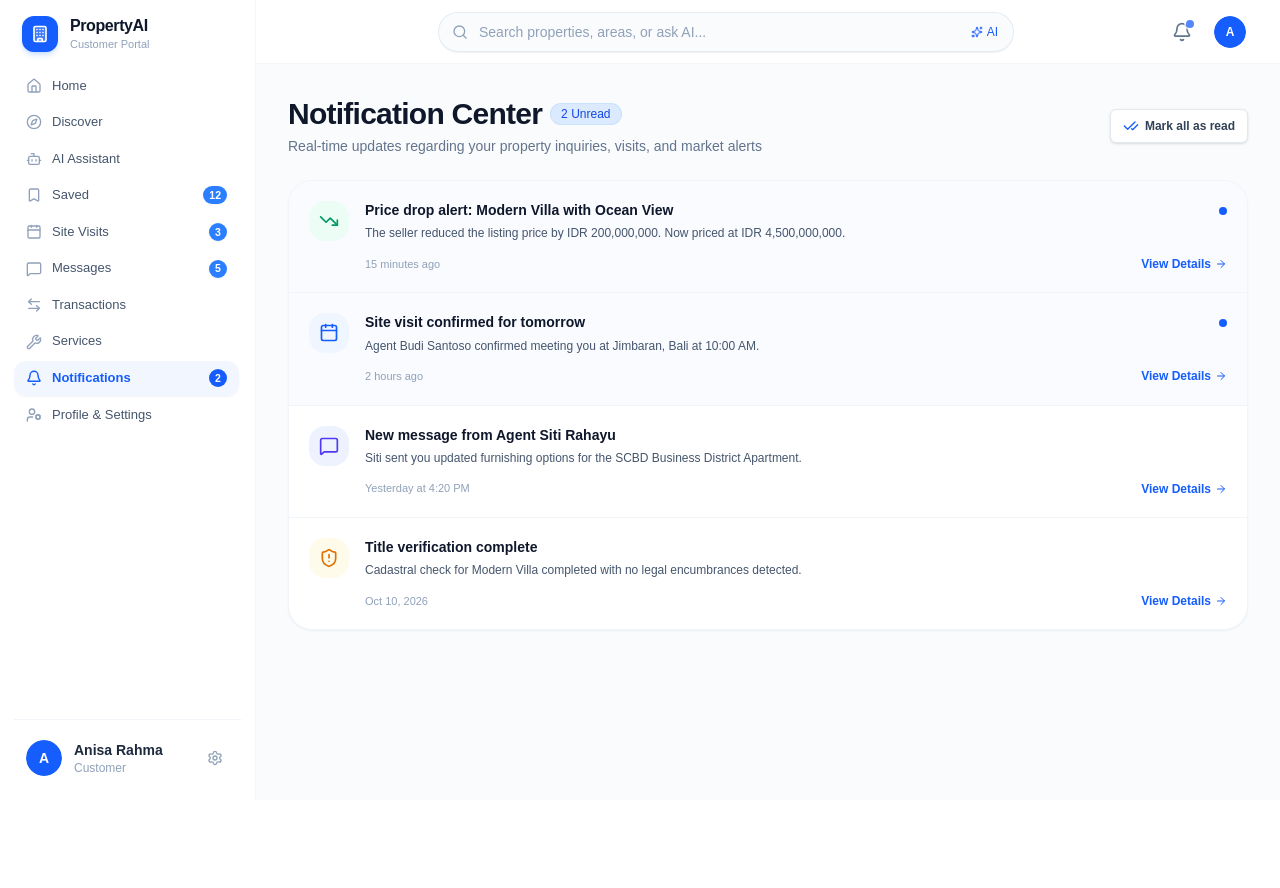
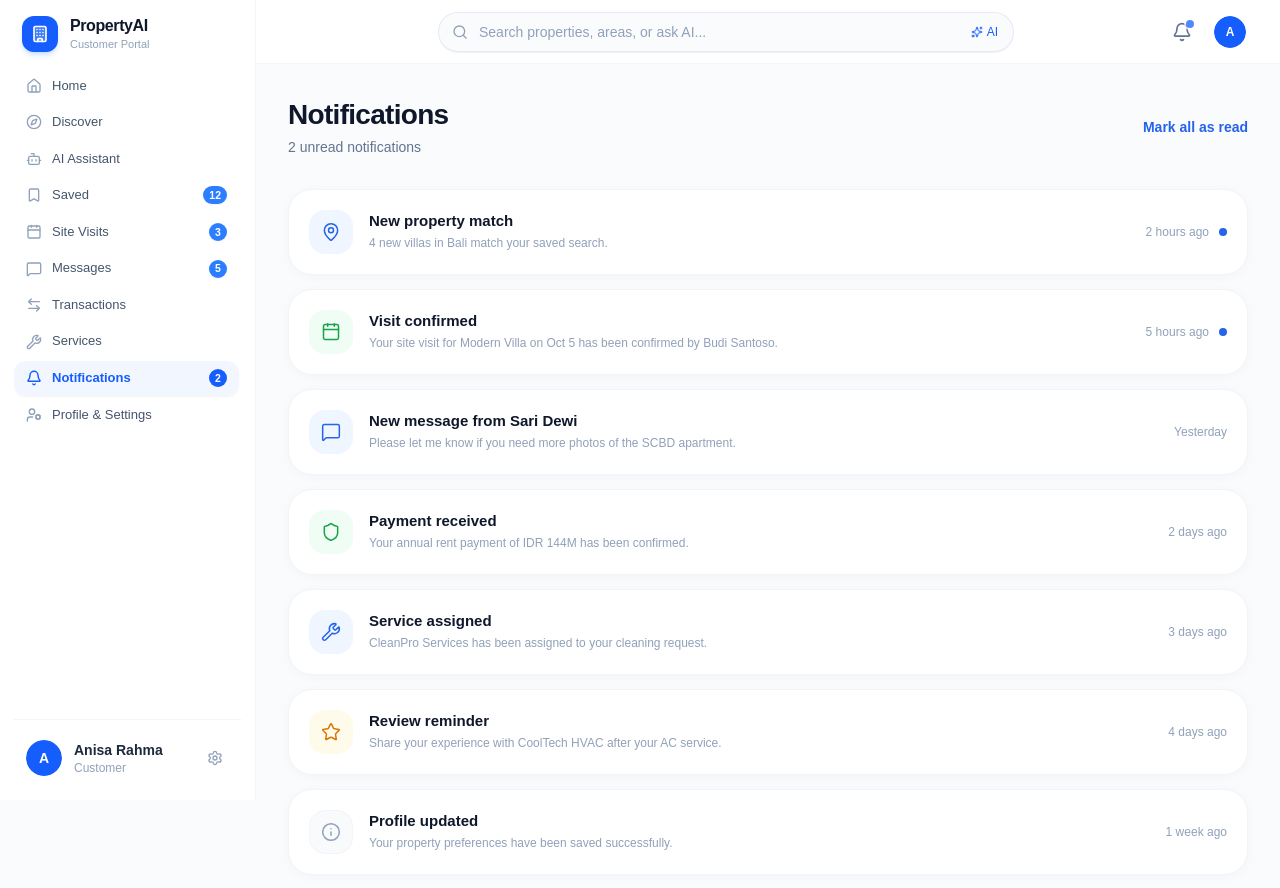
Before and after one commit to shahidulshohid/kim18manu, a Next.js app: page /dashboard/customer/notifications in a window 1280 px wide. Shown: the top 888 px of the page. Before the commit the page ends 800 px from the top, so only its background shows below. Built offline with nearby package versions, Linux system fonts and the light colour scheme.

Commit message:
feat: add customer notifications view component with interactive read states

```diff
--- a/components/dashboard/customer/views/NotificationsView.tsx
+++ b/components/dashboard/customer/views/NotificationsView.tsx
@@ -1,160 +1,220 @@
 "use client";
 
 import React, { useState } from "react";
-import Link from "next/link";
+import { useRouter } from "next/navigation";
 import {
-  CheckCheck,
-  TrendingDown,
+  MapPin,
   Calendar,
   MessageSquare,
-  ShieldAlert,
-  ArrowRight,
+  Shield,
+  Wrench,
+  Star,
+  Info,
+  CheckCircle2,
 } from "lucide-react";
-import { Button } from "@/components/ui/button";
-import { Badge } from "@/components/ui/badge";
+import { cn } from "@/lib/utils";
 
-interface NotificationItem {
+export interface NotificationItem {
   id: string;
-  type: "price" | "visit" | "message" | "security";
   title: string;
-  message: string;
+  description: string;
   time: string;
   unread: boolean;
-  actionUrl?: string;
+  icon: React.ElementType;
+  iconBoxBg: string;
+  iconColor: string;
+  targetUrl?: string;
 }
 
-export default function NotificationsView() {
-  const [notifications, setNotifications] = useState<NotificationItem[]>([
+const INITIAL_NOTIFICATIONS: NotificationItem[] = [
   {
-      id: "n-1",
-      type: "price",
-      title: "Price drop alert: Modern Villa with Ocean View",
-      message: "The seller reduced the listing price by IDR 200,000,000. Now priced at IDR 4,500,000,000.",
-      time: "15 minutes ago",
+    id: "notif-1",
+    title: "New property match",
+    description: "4 new villas in Bali match your saved search.",
+    time: "2 hours ago",
     unread: true,
-      actionUrl: "/dashboard/customer",
+    icon: MapPin,
+    iconBoxBg: "bg-[#eff6ff]",
+    iconColor: "text-[#2563eb]",
+    targetUrl: "/dashboard/customer/saved",
   },
   {
-      id: "n-2",
-      type: "visit",
-      title: "Site visit confirmed for tomorrow",
-      message: "Agent Budi Santoso confirmed meeting you at Jimbaran, Bali at 10:00 AM.",
-      time: "2 hours ago",
+    id: "notif-2",
+    title: "Visit confirmed",
+    description: "Your site visit for Modern Villa on Oct 5 has been confirmed by Budi Santoso.",
+    time: "5 hours ago",
     unread: true,
-      actionUrl: "/dashboard/customer/site-visits",
+    icon: Calendar,
+    iconBoxBg: "bg-[#f0fdf4]",
+    iconColor: "text-[#16a34a]",
+    targetUrl: "/dashboard/customer/site-visits",
   },
   {
-      id: "n-3",
-      type: "message",
-      title: "New message from Agent Siti Rahayu",
-      message: "Siti sent you updated furnishing options for the SCBD Business District Apartment.",
-      time: "Yesterday at 4:20 PM",
+    id: "notif-3",
+    title: "New message from Sari Dewi",
+    description: "Please let me know if you need more photos of the SCBD apartment.",
+    time: "Yesterday",
     unread: false,
-      actionUrl: "/dashboard/customer/messages",
+    icon: MessageSquare,
+    iconBoxBg: "bg-[#eff6ff]",
+    iconColor: "text-[#2563eb]",
+    targetUrl: "/dashboard/customer/messages",
   },
   {
-      id: "n-4",
-      type: "security",
-      title: "Title verification complete",
-      message: "Cadastral check for Modern Villa completed with no legal encumbrances detected.",
-      time: "Oct 10, 2026",
+    id: "notif-4",
+    title: "Payment received",
+    description: "Your annual rent payment of IDR 144M has been confirmed.",
+    time: "2 days ago",
     unread: false,
-      actionUrl: "/dashboard/customer/transactions",
+    icon: Shield,
+    iconBoxBg: "bg-[#f0fdf4]",
+    iconColor: "text-[#16a34a]",
+    targetUrl: "/dashboard/customer/transactions",
   },
-  ]);
+  {
+    id: "notif-5",
+    title: "Service assigned",
+    description: "CleanPro Services has been assigned to your cleaning request.",
+    time: "3 days ago",
+    unread: false,
+    icon: Wrench,
+    iconBoxBg: "bg-[#eff6ff]",
+    iconColor: "text-[#2563eb]",
+    targetUrl: "/dashboard/customer/services",
+  },
+  {
+    id: "notif-6",
+    title: "Review reminder",
+    description: "Share your experience with CoolTech HVAC after your AC service.",
+    time: "4 days ago",
+    unread: false,
+    icon: Star,
+    iconBoxBg: "bg-[#fffbeb]",
+    iconColor: "text-[#d97706]",
+  },
+  {
+    id: "notif-7",
+    title: "Profile updated",
+    description: "Your property preferences have been saved successfully.",
+    time: "1 week ago",
+    unread: false,
+    icon: Info,
+    iconBoxBg: "bg-[#f8fafc] border border-slate-100",
+    iconColor: "text-slate-400",
+    targetUrl: "/dashboard/customer/settings",
+  },
+];
 
-  const markAllRead = () => {
-    setNotifications((prev) => prev.map((n) => ({ ...n, unread: false })));
+export default function NotificationsView() {
+  const router = useRouter();
+  const [notifications, setNotifications] = useState<NotificationItem[]>(INITIAL_NOTIFICATIONS);
+  const [toastMessage, setToastMessage] = useState<string | null>(null);
+
+  const unreadCount = notifications.filter((n) => n.unread).length;
+
+  const showToast = (msg: string) => {
+    setToastMessage(msg);
+    setTimeout(() => {
+      setToastMessage(null);
+    }, 3000);
   };
 
-  const iconMap = {
-    price: TrendingDown,
-    visit: Calendar,
-    message: MessageSquare,
-    security: ShieldAlert,
+  const handleMarkAllAsRead = () => {
+    setNotifications((prev) => prev.map((n) => ({ ...n, unread: false })));
+    showToast("All notifications marked as read.");
+  };
+
+  const handleNotificationClick = (item: NotificationItem) => {
+    // Mark clicked notification as read
+    if (item.unread) {
+      setNotifications((prev) =>
+        prev.map((n) => (n.id === item.id ? { ...n, unread: false } : n))
+      );
+    }
+    if (item.targetUrl) {
+      router.push(item.targetUrl);
+    }
   };
 
   return (
     <div className="w-full max-w-full overflow-x-hidden min-w-0 py-6 sm:py-8 px-4 sm:px-6 lg:px-[32px]">
-      {/* Header */}
-      <div className="flex flex-col sm:flex-row sm:items-center justify-between gap-4 mb-6">
+      {/* 1. Header matching screenshot */}
+      <div className="flex flex-col sm:flex-row sm:items-center justify-between gap-3 mb-6 sm:mb-8">
         <div>
-          <div className="flex items-center gap-2">
-            <h1 className="text-2xl sm:text-3xl font-extrabold tracking-tight text-slate-900">
-              Notification Center
+          <h1 className="text-2xl sm:text-[28px] font-bold text-slate-900 tracking-tight">
+            Notifications
           </h1>
-            <Badge variant="blue" className="bg-blue-100 text-blue-700">
-              {notifications.filter((n) => n.unread).length} Unread
-            </Badge>
-          </div>
-          <p className="text-xs sm:text-sm text-slate-500 mt-1">
-            Real-time updates regarding your property inquiries, visits, and market alerts
+          <p className="text-sm text-slate-500 mt-1">
+            {unreadCount > 0 ? `${unreadCount} unread notifications` : "0 unread notifications"}
           </p>
         </div>
 
-        <Button
-          onClick={markAllRead}
-          variant="outline"
-          size="sm"
-          className="text-xs font-semibold flex items-center gap-1.5"
+        {unreadCount > 0 && (
+          <button
+            type="button"
+            onClick={handleMarkAllAsRead}
+            className="text-xs sm:text-sm font-semibold text-[#2563eb] hover:underline self-start sm:self-auto cursor-pointer transition-colors"
           >
-          <CheckCheck className="h-4 w-4 text-blue-600" />
             Mark all as read
-        </Button>
+          </button>
+        )}
       </div>
 
-      {/* List */}
-      <div className="rounded-3xl border border-slate-100 bg-white shadow-xs overflow-hidden divide-y divide-slate-100">
-        {notifications.map((n) => {
-          const Icon = iconMap[n.type];
+      {/* 2. Notifications List */}
+      <div className="space-y-3 sm:space-y-3.5">
+        {notifications.map((item) => {
+          const Icon = item.icon;
+
           return (
             <div
-              key={n.id}
-              className={`p-4 sm:p-5 flex items-start gap-4 transition-colors ${
-                n.unread ? "bg-blue-50/40" : "hover:bg-slate-50/70"
-              }`}
+              key={item.id}
+              onClick={() => handleNotificationClick(item)}
+              className="bg-white rounded-2xl sm:rounded-3xl border border-slate-100 shadow-[0_2px_12px_rgba(0,0,0,0.03)] p-4 sm:p-5 flex items-start sm:items-center justify-between gap-3 sm:gap-4 transition-all hover:shadow-md hover:border-blue-100 cursor-pointer group"
             >
+              {/* Left Side: Icon Box + Title + Description */}
+              <div className="flex items-center gap-3.5 sm:gap-4 min-w-0 flex-1">
                 <div
-                className={`h-10 w-10 rounded-2xl flex items-center justify-center shrink-0 ${
-                  n.type === "price"
-                    ? "bg-emerald-50 text-emerald-600"
-                    : n.type === "visit"
-                    ? "bg-blue-50 text-blue-600"
-                    : n.type === "message"
-                    ? "bg-indigo-50 text-indigo-600"
-                    : "bg-amber-50 text-amber-600"
-                }`}
+                  className={cn(
+                    "h-10 w-10 sm:h-11 sm:w-11 rounded-xl sm:rounded-2xl flex items-center justify-center shrink-0",
+                    item.iconBoxBg,
+                    item.iconColor
+                  )}
                 >
-                <Icon className="h-5 w-5" />
+                  <Icon className="h-5 w-5 stroke-[1.8]" />
                 </div>
 
-              <div className="flex-1 min-w-0">
-                <div className="flex items-center justify-between gap-2">
-                  <h4 className="text-sm font-bold text-slate-900 leading-snug">
-                    {n.title}
-                  </h4>
-                  {n.unread && (
-                    <span className="h-2 w-2 rounded-full bg-blue-600 shrink-0" />
+                <div className="min-w-0 flex-1">
+                  <h3 className="text-sm sm:text-[15px] font-bold text-slate-900 group-hover:text-[#2563eb] transition-colors leading-snug truncate">
+                    {item.title}
+                  </h3>
+                  <p className="text-xs text-slate-400 mt-0.5 leading-relaxed truncate">
+                    {item.description}
+                  </p>
+                </div>
+              </div>
+
+              {/* Right Side: Timestamp + Unread Dot */}
+              <div className="flex items-center gap-2 sm:gap-2.5 shrink-0 self-start sm:self-auto mt-0.5 sm:mt-0">
+                <span className="text-xs text-slate-400 font-medium">
+                  {item.time}
+                </span>
+
+                {item.unread && (
+                  <span className="h-2 w-2 rounded-full bg-[#2563eb] shrink-0" />
                 )}
-                </div>
-                <p className="text-xs text-slate-600 mt-1 leading-relaxed">{n.message}</p>
-                <div className="flex items-center justify-between mt-2 pt-1">
-                  <span className="text-[11px] text-slate-400 font-medium">{n.time}</span>
-                  {n.actionUrl && (
-                    <Link
-                      href={n.actionUrl}
-                      className="text-xs font-semibold text-blue-600 hover:underline inline-flex items-center gap-1"
-                    >
-                      View Details
-                      <ArrowRight className="h-3 w-3" />
-                    </Link>
-                  )}
-                </div>
               </div>
             </div>
           );
         })}
       </div>
+
+      {/* 3. Toast Feedback */}
+      {toastMessage && (
+        <div className="fixed bottom-6 right-6 z-50 bg-slate-900 text-white px-4 py-3 rounded-2xl shadow-xl flex items-center gap-3 text-xs sm:text-sm animate-in slide-in-from-bottom-3 duration-200">
+          <CheckCircle2 className="h-4 w-4 text-emerald-400 shrink-0" />
+          <span>{toastMessage}</span>
+        </div>
+      )}
     </div>
   );
 }
```
Lines whose indentation alone changed are shown as unchanged.
